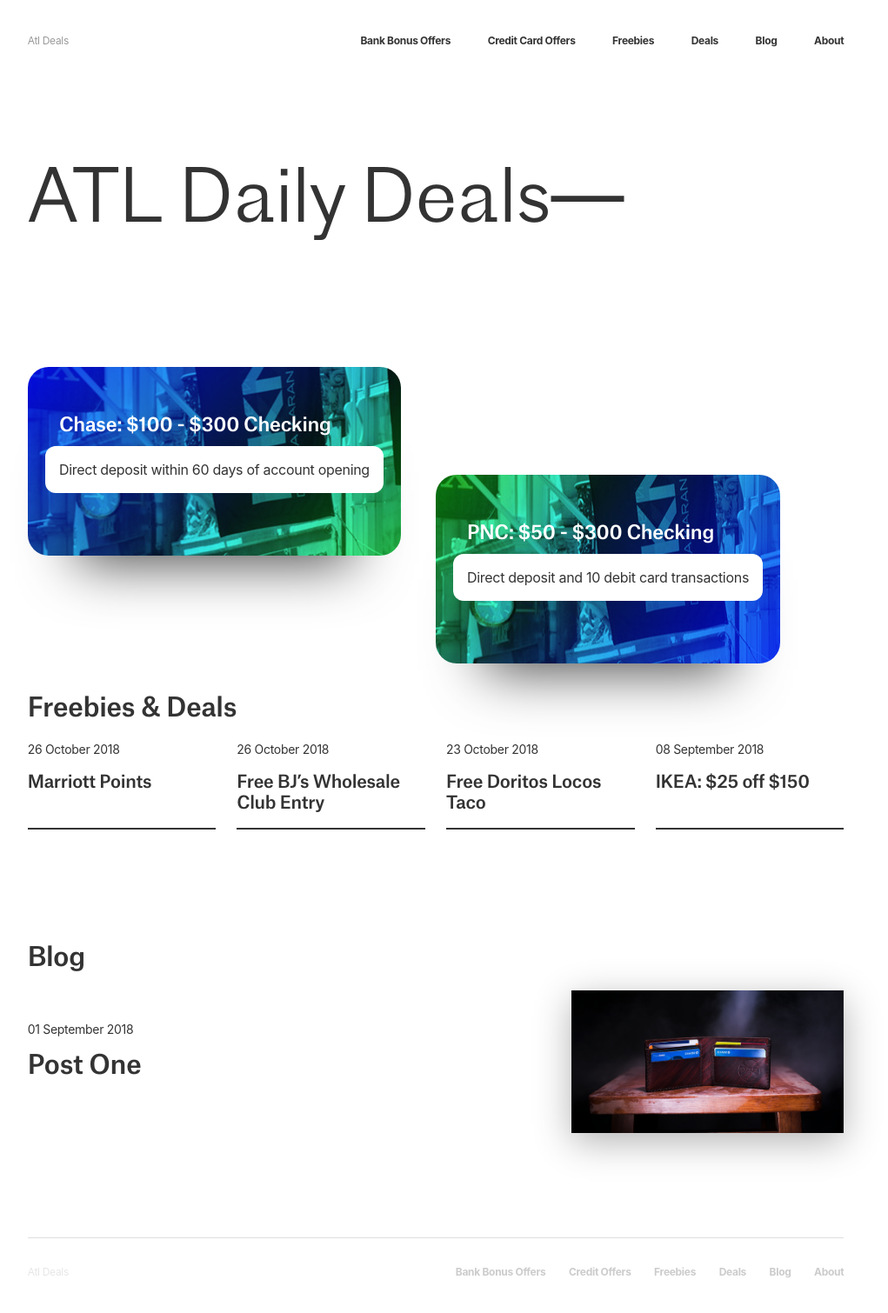
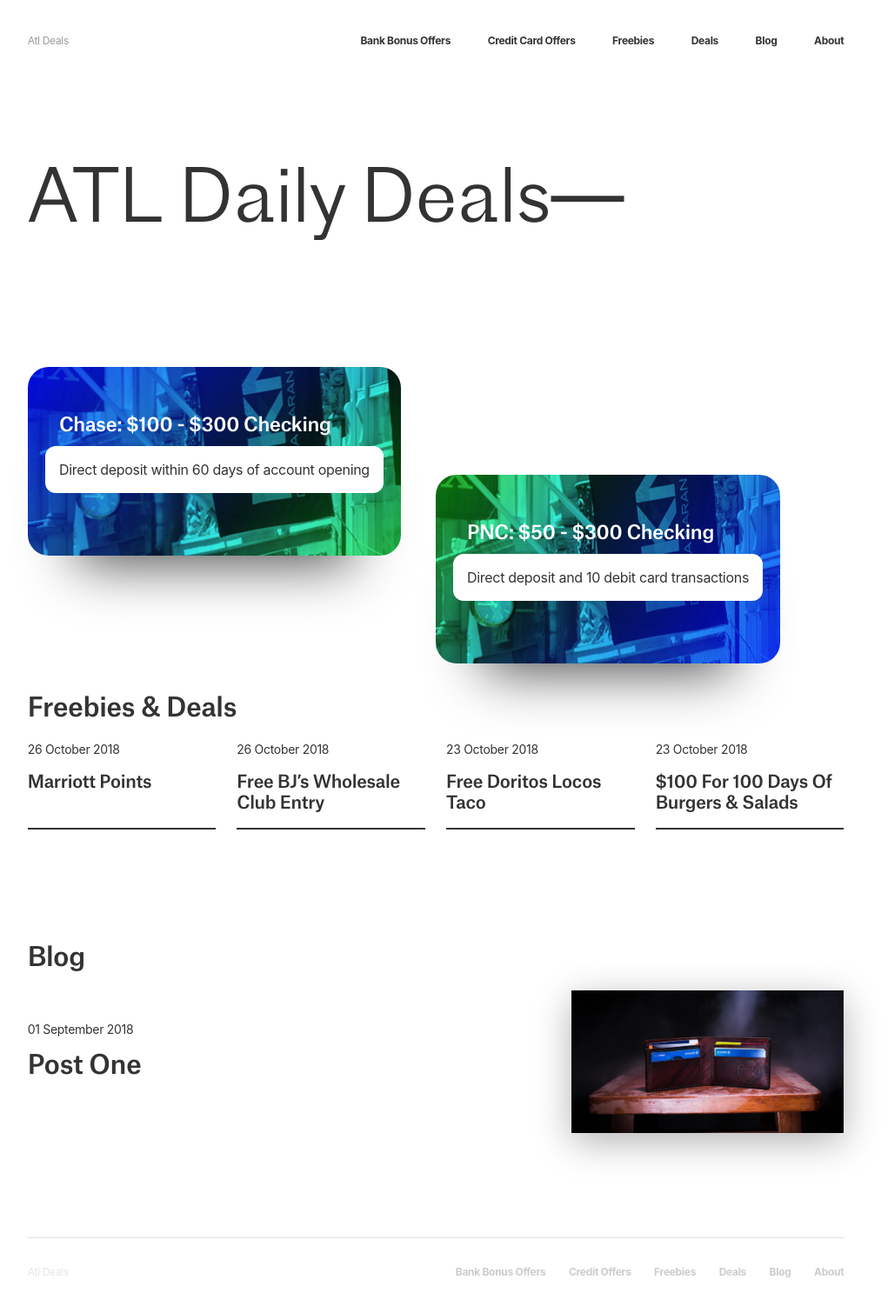
Before and after one commit to ohiosveryown/atldeals, a Jekyll site: the page built from index.html, in a window 1280 px wide. Shown: the whole page at 87% size, without its empty margins (139-1160 px from the left). Built offline with Jekyll 4.4.1, drawn with Linux system fonts in a browser that asks for light colours; nearby versions of some CDN libraries.

Commit message:
Updated Post Eight and 1 other file

```diff
--- a/_includes/home/section--freebies.html
+++ b/_includes/home/section--freebies.html
@@ -1,14 +1,14 @@
 <div class="wrapper--freebies__title"><h1 class="f-atlas f-30">Freebies &amp; Deals</h1></div>
 
 <section class="wrapper--freebies">
-  {% for post in site.categories.freebies limit: 4 %}
+  {% for post in site.posts limit: 6 %}
+    {% if post.categories contains "deals" or post.categories contains "freebies" %}
 
+      <article class="freebies">
+        <h6 class="mb-2 f-14">{{ post.date | date_to_long_string }}</h6>
+        <h3 class="f-atlas f-20"><a class="" href="{{ post.url | prepend: site.baseurl }}">{{ post.title | truncate: 64 }}</a></h3>
+      </article>
 
-    <article class="freebies">
-      <h6 class="mb-2 f-14">{{ post.date | date_to_long_string }}</h6>
-      <h3 class="f-atlas f-20"><a class="" href="{{ post.url | prepend: site.baseurl }}">{{ post.title | truncate: 64 }}</a></h3>
-    </article>
-
-
+    {% endif %}
   {% endfor %}
 </section>
--- a/_posts/2018-09-08-post-eight.markdown
+++ b/_posts/2018-09-08-post-eight.markdown
@@ -3,7 +3,6 @@
 date: 2018-09-08 21:09:00 Z
 categories:
 - new
-- freebies
 - deals
 postTitle: 'IKEA: $25 off $150'
 icon:
```
